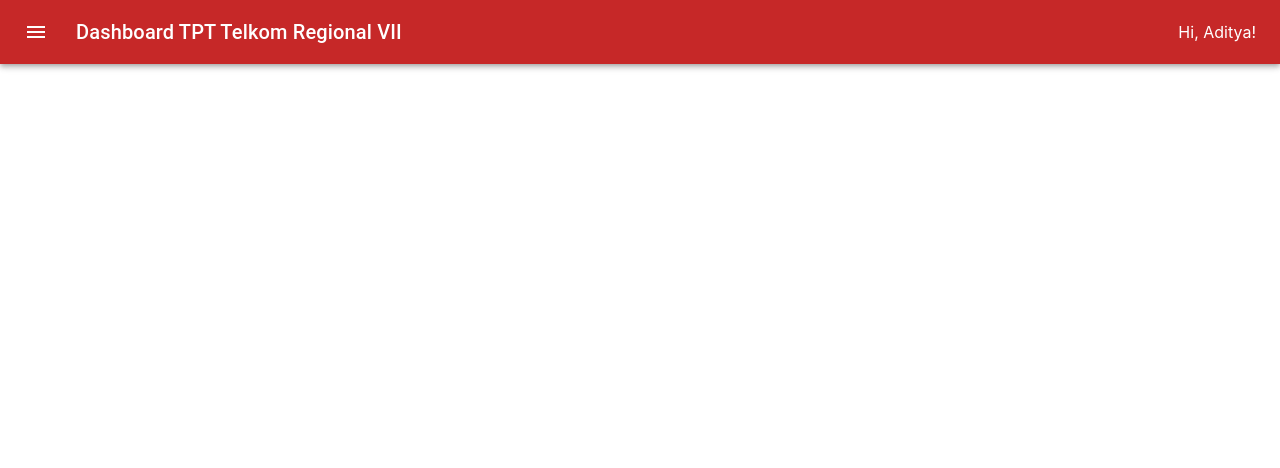
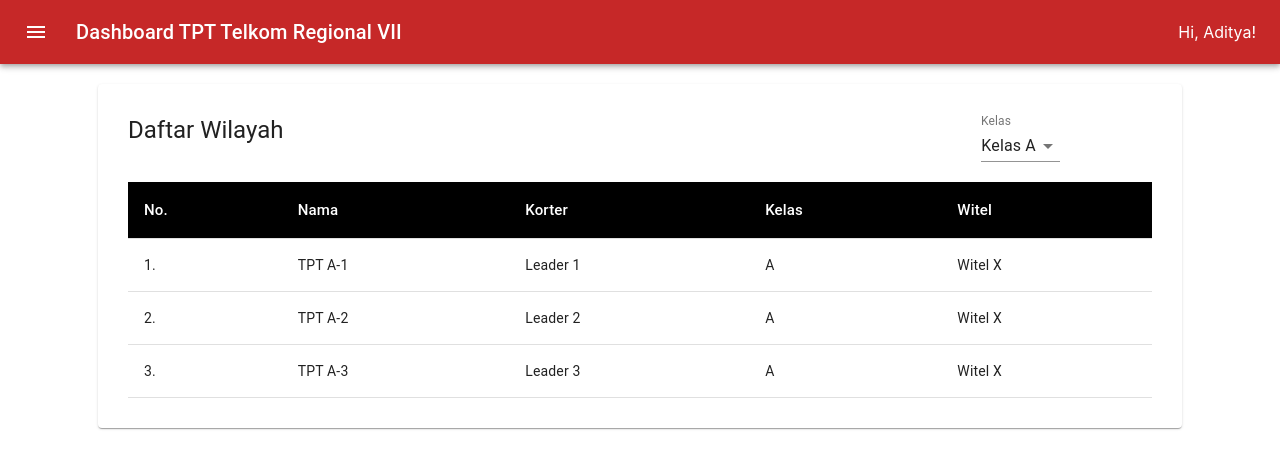
Before and after one commit to tioammar/striker, a React (Create React App) app: page /territory in a window 1280 px wide. Shown: the top 468 px of the page. Built offline with nearby package versions, Linux system fonts and the light colour scheme.

Commit message:
Territory list page & clean up code

```diff
--- a/src/App.js
+++ b/src/App.js
@@ -20,7 +20,6 @@
 class App extends Component {
 
   render() {
-
     return (
       <div>
       <Router>
@@ -34,7 +33,7 @@
         <Route path='/' exact component={Dashboard}/>
         <Route path='/detail' component={Detail}/>
         <Route path='/perf/:type' component={Page}/>
-        <Route path='/teritori' component={Territory}/>
+        <Route path='/territory' component={Territory}/>
         {/* for setting param just add /:param.
         and get param on component by using props.match.params.param */}
       </Router>
--- a/src/components/TopBar.js
+++ b/src/components/TopBar.js
@@ -110,7 +110,7 @@
                   <ListItemText primary='Dashboard'/>
                 </ListItem>
                 </Link>
-                <Link to='/territory/' className={classes.link}>
+                <Link to='/territory' className={classes.link}>
                 <ListItem button key='territory' onClick={this.closeDrawer}>
                   <ListItemIcon><ListIcon /></ListItemIcon>
                   <ListItemText primary='Daftar Wilayah'/>
--- a/src/components/pages/Territory.js
+++ b/src/components/pages/Territory.js
@@ -1,5 +1,6 @@
 import React, { Component } from "react";
-import { TableCell, withStyles, Paper, Grid, Typography } from "@material-ui/core";
+import { TableCell, withStyles, Paper, Grid, Typography, Select, FormControl, InputLabel, MenuItem, Table, TableHead, TableRow, TableBody } from "@material-ui/core";
+import UbisTable from '../table/UbisTable';
 
 const styles = theme => ({
   main: {
@@ -23,33 +24,111 @@
   }
 }))(TableCell);
 
-function TSelector(props){
-  const select = [
-    {n: 'Kelas A', v:'A'},
-    {n: 'Kelas B', v:'B'},
-    {n: 'Kelas C', v:'C'},
-    {n: 'Datel/Ubis', v:'D'},
-  ];
-
-}
-
 class Territory extends Component {
 
   state = {
     class: 'A',
   }
 
+  onClassChange = (event) => {
+    this.setState({class: event.target.value});
+  }
+
   render() {
+
+    const classA = [
+      {id: 1, name: 'TPT A-1', leader: 'Leader 1', class:'A', witel:'Witel X'},
+      {id: 2, name: 'TPT A-2', leader: 'Leader 2', class:'A', witel:'Witel X'},
+      {id: 3, name: 'TPT A-3', leader: 'Leader 3', class:'A', witel:'Witel X'},
+    ];
+
+    const classB = [
+      {id: 1, name: 'TPT B-1', leader: 'Leader 1', class:'B', witel:'Witel X'},
+      {id: 2, name: 'TPT B-2', leader: 'Leader 2', class:'B', witel:'Witel X'},
+      {id: 3, name: 'TPT B-3', leader: 'Leader 3', class:'B', witel:'Witel X'},
+    ];
+
+    const classC = [
+      {id: 1, name: 'TPT C-1', leader: 'Leader 1', class:'C', witel:'Witel X'},
+      {id: 2, name: 'TPT C-2', leader: 'Leader 2', class:'C', witel:'Witel X'},
+      {id: 3, name: 'TPT C-3', leader: 'Leader 3', class:'C', witel:'Witel X'},
+    ];
+
+    const classD = [
+      {id: 1, name: 'Ubis 1', leader: 'Leader 1', class:'Datel/Ubis', witel:'Witel X'},
+      {id: 2, name: 'Datel 1', leader: 'Leader 2', class:'Datel/Ubis', witel:'Witel X'},
+      {id: 3, name: 'Datel 2', leader: 'Leader 3', class:'Datel/Ubis', witel:'Witel X'},
+      {id: 4, name: 'Ubis 2', leader: 'Leader 4', class:'Datel/Ubis', witel:'Witel X'},
+    ];
+
+    let datas = [];
+
+    switch(this.state.class){
+      case 'A':
+        datas = classA;
+        break;
+      case 'B':
+        datas = classB;
+        break;
+      case 'C':
+        datas = classC;
+        break;
+      case 'D':
+        datas = classD;
+        break;
+      default:
+        datas = classA;
+        break;
+    }
+
     const {classes} = this.props;
+    const select = [
+      {n: 'Kelas A', v:'A'},
+      {n: 'Kelas B', v:'B'},
+      {n: 'Kelas C', v:'C'},
+      {n: 'Datel/Ubis', v:'D'},
+    ];
+    let i = 1;
+
     return (
       // Order: No. | Nama | Kepala | Kelas | Witel
       <Paper className={classes.main}>
         <Grid container xs={12}>
-          <Grid item xs={8}>
+          <Grid item xs={10}>
             <Typography variant='h5'>Daftar Wilayah</Typography>
           </Grid>
-          <Grid item xs={4}>
+          <Grid item xs={2}>
+            <FormControl>
+              <InputLabel>Kelas</InputLabel>
+              <Select
+                value={this.state.class}
+                onChange={this.onClassChange}>
+                {select.map(item => (
+                  <MenuItem value={item.v}>{item.n}</MenuItem>
+                ))}
+              </Select>
+            </FormControl>
           </Grid>
+        </Grid>
+        <Grid container xs={12}>
+          <Table className={classes.table}>
+            <TableHead>
+              <TableRow>
+                <THead>No.</THead>
+                <THead>Nama</THead>
+                {this.state.class !== 'D' ?
+                <THead>Korter</THead> :
+                <THead>Kakandatel/KaUbis</THead>}
+                <THead>Kelas</THead>
+                <THead>Witel</THead>
+              </TableRow>
+            </TableHead>
+            <TableBody>
+            {datas.map(data => (
+              <UbisTable index={i++} data={data} />
+            ))}
+            </TableBody>
+          </Table>
         </Grid>
       </Paper>
     )
--- a/src/components/table/DataTable.js
+++ b/src/components/table/DataTable.js
@@ -10,14 +10,6 @@
     return ((data.real / data.target) * 100).toFixed(2);
   }
 
-  function isGrowth(){
-    return data.growth > 0;
-  }
-
-  function isAchieve(){
-    return getAchievement() >= 100;
-  }
-
   return (
     <TableRow>
       <TableCell>{index}.</TableCell>
@@ -25,10 +17,10 @@
       <TableCell>Witel X</TableCell>
       <TableCell align='right'>{data.target}</TableCell>
       <TableCell align='right'>{data.real}</TableCell>
-      {isAchieve() ?
+      {getAchievement() >= 100 ?
         <TableCell align='right' style={{color: '#2e7d32'}}>{getAchievement()} %</TableCell> :
         <TableCell align='right' style={{color: '#c62828'}}>{getAchievement()} %</TableCell>}
-      {isGrowth() ?
+      {data.growth > 0 ?
         <TableCell align='right' style={{color: '#2e7d32'}}>{data.growth} %</TableCell> :
         <TableCell align='right' style={{color: '#c62828'}}>{data.growth} %</TableCell>}
     </TableRow>
--- a/src/components/table/TopTable.js
+++ b/src/components/table/TopTable.js
@@ -5,22 +5,14 @@
 
   const data = props.data
 
-  function isUbis(){
-    return props.isUbis;
-  }
-
-  function isAchieve(){
-    return data.score >= 100;
-  }
-
   // TPT | Witel | Datel | Kelas | Skor
   return (
     <TableRow>
       <TableCell>{data.i}.</TableCell>
       <TableCell>{data.name}</TableCell>
       <TableCell align='right'>{data.witel}</TableCell>
-      {isUbis() ? '' : <TableCell align='right'>{data.class}</TableCell>}
-      {isAchieve() ?
+      {props.isUbis ? '' : <TableCell align='right'>{data.class}</TableCell>}
+      {data.score >= 100 ?
         <TableCell align='right' style={{color: '#2e7d32'}}>{data.score} %</TableCell> :
         <TableCell align='right' style={{color: '#c62828'}}>{data.score} %</TableCell>}
     </TableRow>
--- a/src/components/table/UbisTable.js
+++ b/src/components/table/UbisTable.js
@@ -1,4 +1,4 @@
-import React, { Component } from "react";
+import React from "react";
 import { TableRow, TableCell, makeStyles } from "@material-ui/core";
 import { Link } from 'react-router-dom';
 
@@ -27,4 +27,4 @@
     )
 }
 
-export default TptTable;
+export default UbisTable;
```
Also changed, not shown: src/components/pages/PerfUbis.js (deleted, +0 -7 lines).
